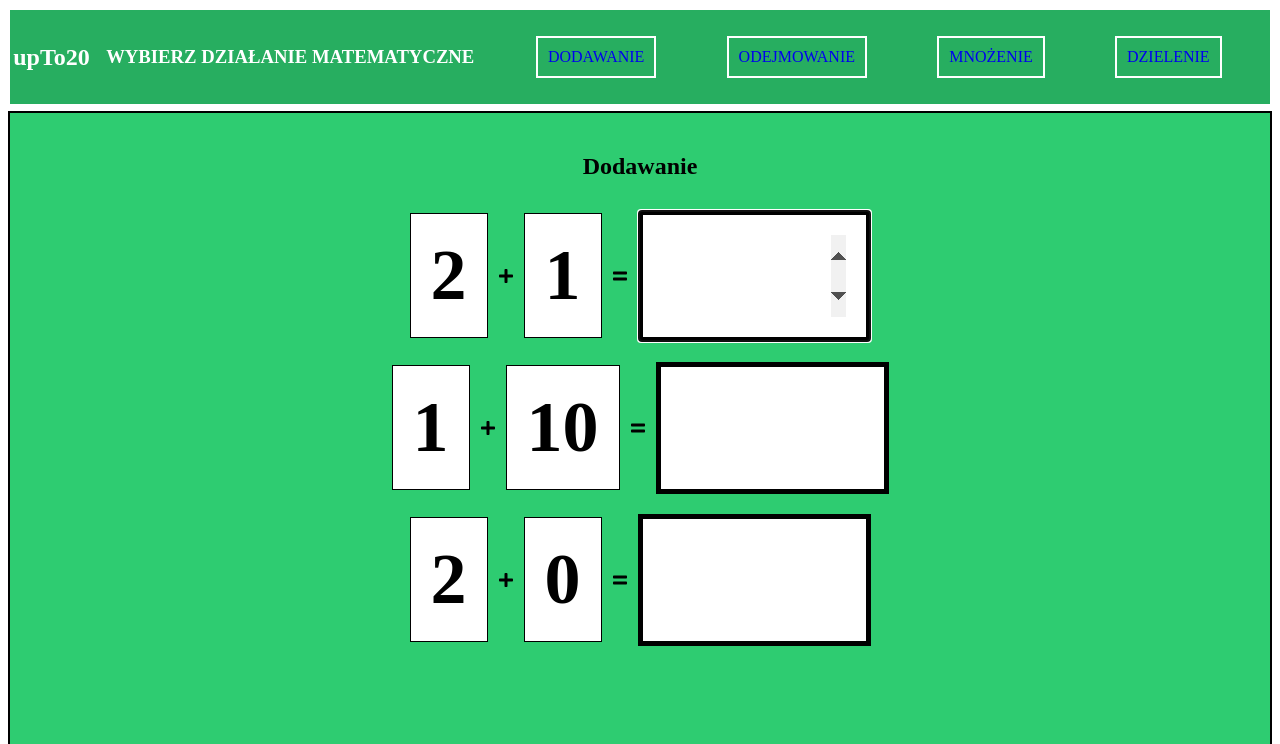
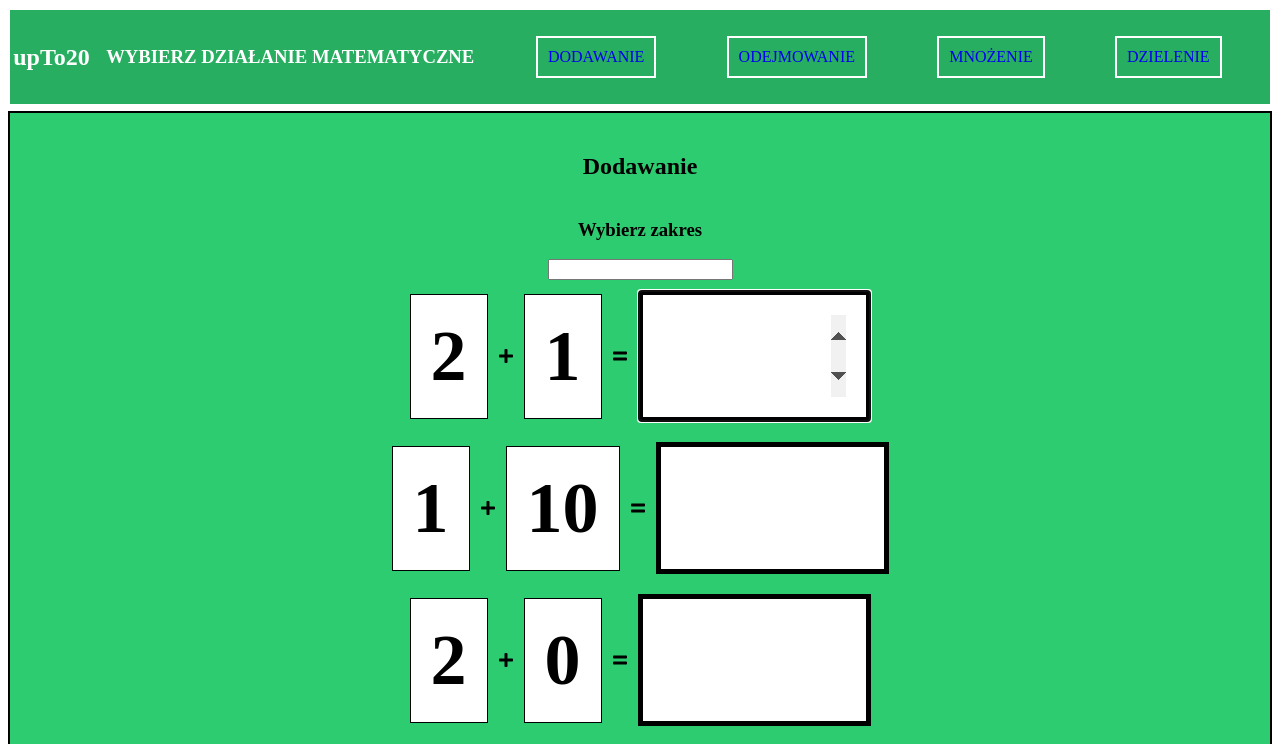
Before and after one commit to Kris87M/up-to-20, a React (Create React App) app: page /addition in a window 1280 px wide. Shown: the top 744 px of the page. Built offline with nearby package versions, Linux system fonts and the light colour scheme.

Commit message:
Add 'range' input in Addition.js

```diff
--- a/src/components/Addition/Addition.jsx
+++ b/src/components/Addition/Addition.jsx
@@ -4,19 +4,19 @@ import Calculation from '../Calculation/Calculation';
 
 const Addition = () => {
   const inputsRef = useRef([]);
-  // const [range, setRange] = useState(11);
+  const [range, setRange] = useState(11);
 
-  // const handleChange = (e) => {
-  //   setRange(e.target.value)
-  // }
+  const handleChange = (e) => {
+    setRange(e.target.value)
+  }
 
   return (
    <div className='operation-container'>
       <h2>Dodawanie</h2>
-      {/* <h3>Wybierz zakres</h3>
-      <input type="number" onChange={handleChange}></input> */}
-      {[...Array(3)].map((_, index) => (
-        <Calculation key={index} operation={'add'} index={index} inputsRef={inputsRef} /*range={range} *//>
+      <h3>Wybierz zakres</h3>
+      <input type="number" onChange={handleChange}></input>
+      {[...Array(5)].map((_, index) => (
+        <Calculation key={index} operation={'add'} index={index} inputsRef={inputsRef} range={range} />
       ))}
     </div>
   )
```
